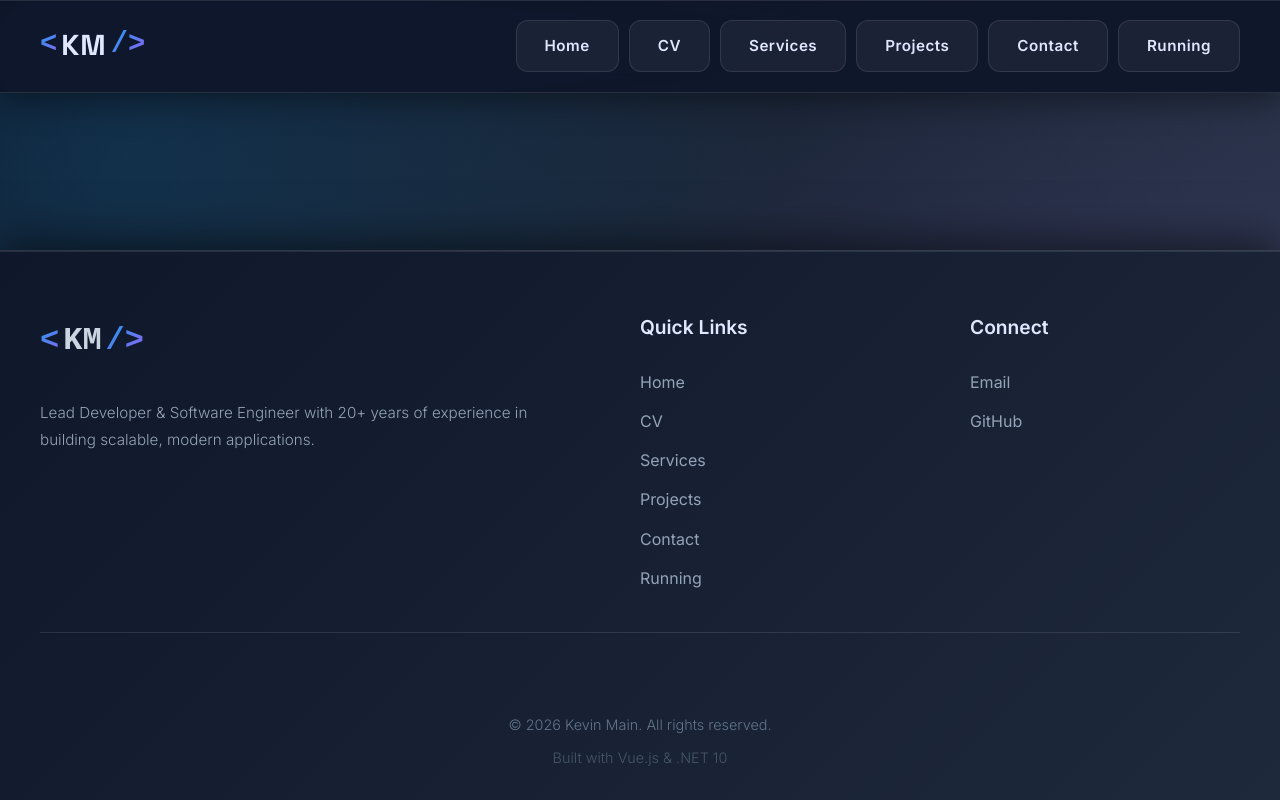
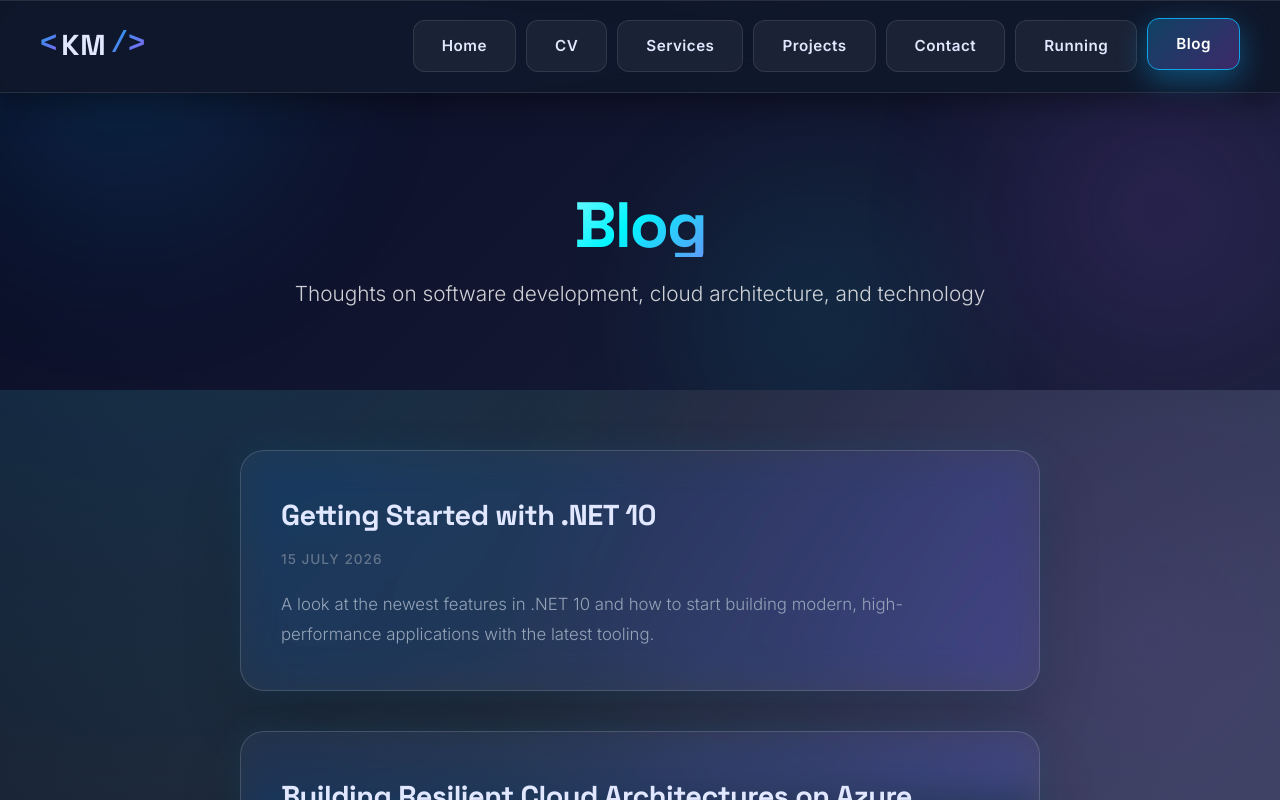
Before and after one commit to KevMain/next.kevin-main.com, a Vue app in the folder frontend/: page /blog in a window 1280 px wide. Shown: the top 800 px of the page. Built offline with nearby package versions, Linux system fonts and the light colour scheme.

Commit message:
Add blog page with mock posts list

```diff
--- a/frontend/src/components/Navigation.vue
+++ b/frontend/src/components/Navigation.vue
@@ -14,6 +14,7 @@
         <router-link to="/projects" class="nav-link" @click="closeMobileMenu">Projects</router-link>
         <router-link to="/contact" class="nav-link" @click="closeMobileMenu">Contact</router-link>
         <router-link to="/running" class="nav-link" @click="closeMobileMenu">Running</router-link>
+        <router-link to="/blog" class="nav-link" @click="closeMobileMenu">Blog</router-link>
       </div>
 
       <button class="mobile-menu-toggle" @click="toggleMobileMenu" aria-label="Toggle menu">
--- a/frontend/src/router/index.js
+++ b/frontend/src/router/index.js
@@ -5,6 +5,7 @@ import Services from '../views/Services.vue'
 import Projects from '../views/Projects.vue'
 import Contact from '../views/Contact.vue'
 import Running from '../views/Running.vue'
+import Blog from '../views/Blog.vue'
 
 const routes = [
   {
@@ -36,6 +37,11 @@ const routes = [
     path: '/running',
     name: 'Running',
     component: Running
+  },
+  {
+    path: '/blog',
+    name: 'Blog',
+    component: Blog
   }
 ]
 
--- /dev/null
+++ b/frontend/src/views/Blog.vue
@@ -0,0 +1,299 @@
+<template>
+  <div class="blog-page">
+    <!-- Header -->
+    <section class="blog-header hero">
+      <div class="hero-background">
+        <div class="gradient-orb orb-1"></div>
+        <div class="gradient-orb orb-2"></div>
+        <div class="gradient-orb orb-3"></div>
+      </div>
+      <div class="container">
+        <div class="hero-content">
+          <h1 class="page-title">Blog</h1>
+          <p class="page-subtitle">
+            Thoughts on software development, cloud architecture, and technology
+          </p>
+        </div>
+      </div>
+    </section>
+
+    <!-- Posts List -->
+    <section class="blog-section">
+      <div class="container">
+        <div class="posts-list">
+          <article v-for="post in posts" :key="post.id" class="post-card">
+            <h2 class="post-title">
+              <router-link :to="'/post/' + post.slug" class="post-link">
+                {{ post.title }}
+              </router-link>
+            </h2>
+            <time class="post-date" :datetime="post.publishedAt">
+              {{ formatDate(post.publishedAt) }}
+            </time>
+            <p class="post-preview">{{ post.contentPreview }}</p>
+          </article>
+        </div>
+      </div>
+    </section>
+  </div>
+</template>
+
+<script>
+const _mockPosts = [
+  {
+    id: crypto.randomUUID(),
+    title: 'Getting Started with .NET 10',
+    slug: 'getting-started-with-dotnet-10',
+    contentPreview: 'A look at the newest features in .NET 10 and how to start building modern, high-performance applications with the latest tooling.',
+    publishedAt: new Date().toISOString()
+  },
+  {
+    id: crypto.randomUUID(),
+    title: 'Building Resilient Cloud Architectures on Azure',
+    slug: 'building-resilient-cloud-architectures-on-azure',
+    contentPreview: 'Practical patterns for designing fault-tolerant, scalable systems in Azure, from retry policies to multi-region deployments.',
+    publishedAt: new Date().toISOString()
+  }
+];
+
+export default {
+  name: 'Blog',
+  data() {
+    return {
+      posts: _mockPosts
+    }
+  },
+  methods: {
+    formatDate(isoString) {
+      return new Date(isoString).toLocaleDateString('en-GB', {
+        day: 'numeric',
+        month: 'long',
+        year: 'numeric'
+      });
+    }
+  }
+}
+</script>
+
+<style scoped>
+.container {
+  max-width: 1400px;
+  margin: 0 auto;
+  padding: 0 40px;
+}
+
+/* Header */
+.blog-header.hero {
+  background: linear-gradient(135deg, #0a0e27 0%, #1a1f3a 100%);
+  color: white;
+  padding: 100px 20px 80px;
+  position: relative;
+  overflow: hidden;
+}
+
+.hero-background {
+  position: absolute;
+  top: 0;
+  left: 0;
+  right: 0;
+  bottom: 0;
+  overflow: hidden;
+}
+
+.gradient-orb {
+  position: absolute;
+  border-radius: 50%;
+  filter: blur(80px);
+  opacity: 0.6;
+  animation: float-orb 20s ease-in-out infinite;
+}
+
+.orb-1 {
+  width: 400px;
+  height: 400px;
+  background: radial-gradient(circle, rgba(14, 165, 233, 0.4) 0%, transparent 70%);
+  top: -200px;
+  left: -100px;
+  animation-delay: 0s;
+}
+
+.orb-2 {
+  width: 500px;
+  height: 500px;
+  background: radial-gradient(circle, rgba(168, 85, 247, 0.3) 0%, transparent 70%);
+  top: -150px;
+  right: -150px;
+  animation-delay: -7s;
+}
+
+.orb-3 {
+  width: 350px;
+  height: 350px;
+  background: radial-gradient(circle, rgba(0, 245, 255, 0.25) 0%, transparent 70%);
+  bottom: -100px;
+  left: 50%;
+  transform: translateX(-50%);
+  animation-delay: -14s;
+}
+
+@keyframes float-orb {
+  0%, 100% {
+    transform: translate(0, 0) scale(1);
+  }
+  33% {
+    transform: translate(30px, -30px) scale(1.1);
+  }
+  66% {
+    transform: translate(-20px, 20px) scale(0.9);
+  }
+}
+
+.blog-header .container {
+  position: relative;
+  z-index: 1;
+  max-width: 900px;
+}
+
+.hero-content {
+  display: flex;
+  flex-direction: column;
+  align-items: center;
+  gap: 20px;
+  text-align: center;
+}
+
+.page-title {
+  font-family: 'Space Grotesk', sans-serif;
+  font-size: 4rem;
+  font-weight: 700;
+  margin: 0;
+  letter-spacing: -2px;
+  line-height: 1;
+  background: linear-gradient(135deg, #ffffff 0%, #00f5ff 50%, #a855f7 100%);
+  -webkit-background-clip: text;
+  -webkit-text-fill-color: transparent;
+  background-clip: text;
+  animation: gradient-shift 8s ease infinite;
+  background-size: 200% 200%;
+}
+
+@keyframes gradient-shift {
+  0%, 100% {
+    background-position: 0% 50%;
+  }
+  50% {
+    background-position: 100% 50%;
+  }
+}
+
+.page-subtitle {
+  font-size: 1.3rem;
+  color: rgba(255, 255, 255, 0.8);
+  max-width: 700px;
+  margin: 0;
+  line-height: 1.6;
+  font-weight: 300;
+}
+
+/* Posts Section */
+.blog-section {
+  padding: 60px 0;
+}
+
+.posts-list {
+  display: flex;
+  flex-direction: column;
+  gap: 40px;
+  max-width: 800px;
+  margin: 0 auto;
+}
+
+.post-card {
+  background: rgba(255, 255, 255, 0.05);
+  backdrop-filter: blur(20px) saturate(180%);
+  border: 1px solid rgba(255,255,255,0.15);
+  border-radius: 24px;
+  padding: 40px;
+  transition: all 0.4s cubic-bezier(0.175, 0.885, 0.32, 1.275);
+  box-shadow:
+    0 0 30px rgba(14, 165, 233, 0.1),
+    0 30px 60px rgba(0,0,0,0.2);
+  position: relative;
+  overflow: hidden;
+}
+
+.post-card::before {
+  content: '';
+  position: absolute;
+  top: 0;
+  left: 0;
+  right: 0;
+  height: 4px;
+  background: linear-gradient(90deg, #0ea5e9, #a855f7);
+  transform: scaleX(0);
+  transition: transform 0.4s;
+  transform-origin: left;
+}
+
+.post-card:hover::before {
+  transform: scaleX(1);
+}
+
+.post-card:hover {
+  transform: translateY(-8px);
+  box-shadow:
+    0 0 60px rgba(14, 165, 233, 0.3),
+    0 40px 80px rgba(0,0,0,0.3);
+  border-color: rgba(14, 165, 233, 0.4);
+}
+
+.post-title {
+  font-family: 'Space Grotesk', sans-serif;
+  font-size: 1.8rem;
+  margin: 0 0 8px;
+  font-weight: 700;
+  letter-spacing: -0.5px;
+}
+
+.post-link {
+  color: #e0e7ff;
+  text-decoration: none;
+  transition: color 0.3s;
+}
+
+.post-link:hover {
+  color: #0ea5e9;
+}
+
+.post-date {
+  display: block;
+  font-size: 0.85rem;
+  color: #64748b;
+  margin-bottom: 18px;
+  font-weight: 500;
+  text-transform: uppercase;
+  letter-spacing: 1px;
+}
+
+.post-preview {
+  color: #94a3b8;
+  line-height: 1.8;
+  font-size: 1.05rem;
+  margin: 0;
+  font-weight: 300;
+}
+
+@media (max-width: 768px) {
+  .container {
+    padding: 0 20px;
+  }
+
+  .page-title {
+    font-size: 2.5rem;
+  }
+
+  .post-card {
+    padding: 30px 24px;
+  }
+}
+</style>
```
